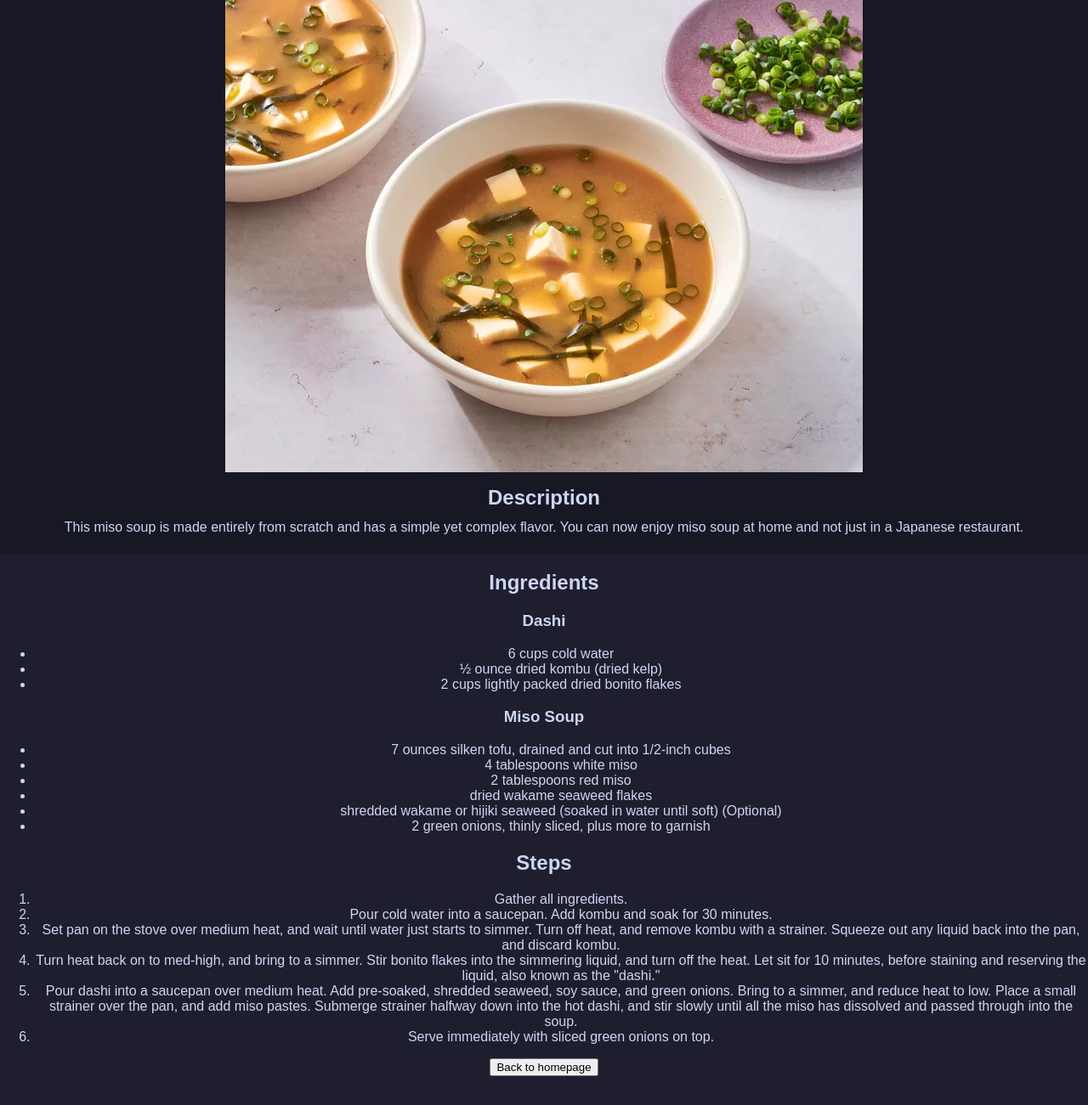
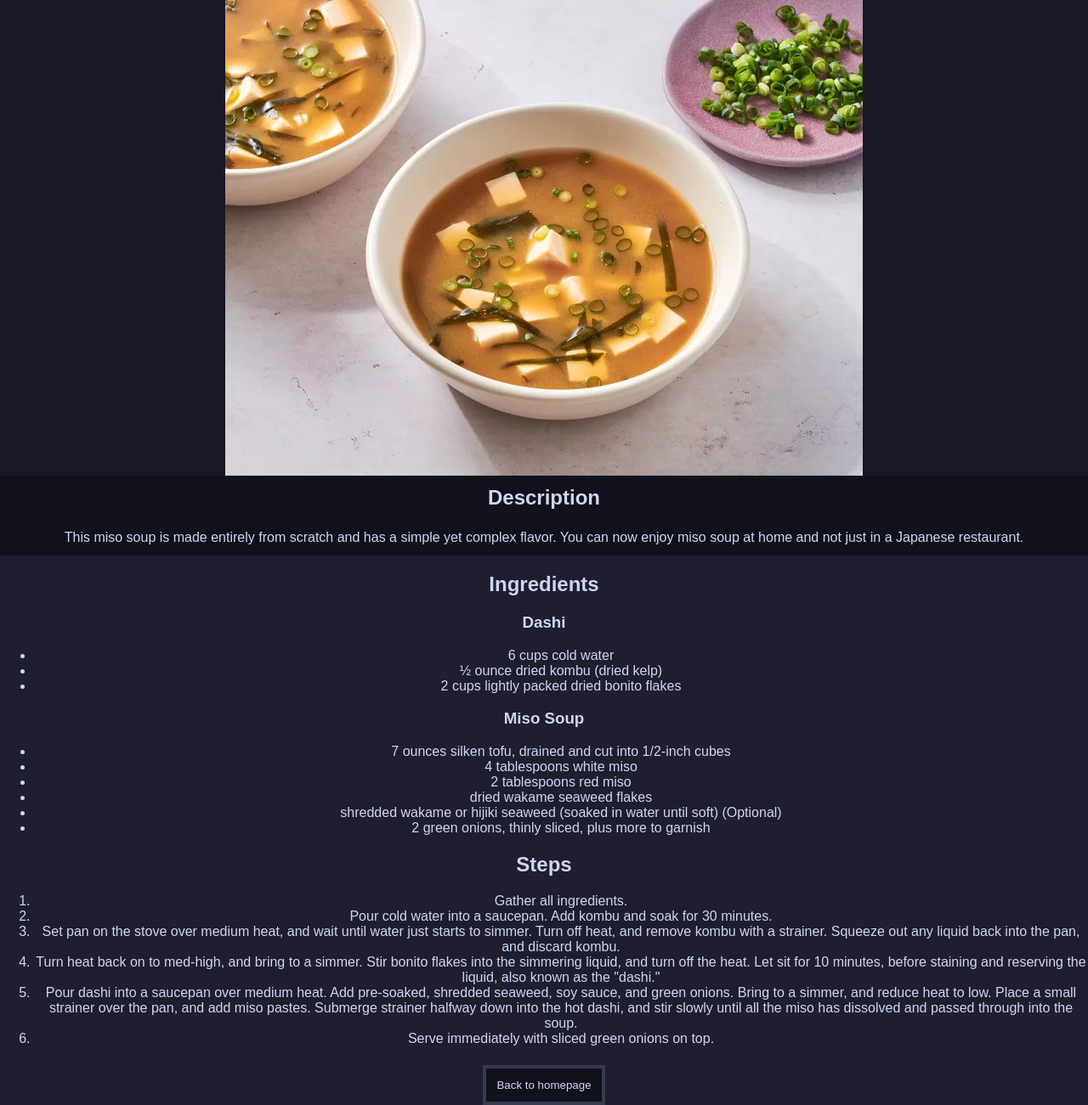
Before and after one commit to im-aru/top-recipes, a plain HTML site: page recipes/miso-soup.html in a window 1280 px wide. Shown: the part 69-1370 px from the top of the page at 85% size. Before the commit the page ends 1336 px from the top, so only its background shows below. Drawn offline with Linux system fonts and the light colour scheme.

Commit message:
Updated CSS with new styling
New styling for a more sleek appearance using catppuccin's macchiato color palette.

```diff
--- a/style.css
+++ b/style.css
@@ -6,35 +6,47 @@ body {
     margin: 0px 0px;
 }
 
+div.intro p,
+div.intro h2,
 div.intro h1 {
-    font-size: 36px;
     margin-bottom: 0px;
     margin-top: 0px;
     background-color: #11111b;
     width: 100%;
-    padding-top: 10px;
-    padding-bottom: 10px;
+    padding-top: 12px;
+    padding-bottom: 12px;
+}
 
+div.intro h1 {
+    font-size: 36px;
 }
 
 div.intro img{
-    width: auto;
+    display: block;
+    width: fit-content;
     height: auto;
-}
-div.intro * {
-    padding: 0px;
-    margin-top: 0px;
-    margin-bottom: 12px;
+    margin: auto;
+    margin-bottom: 0px;
+    padding-bottom: 0px
 }
 
-div.intro {
-    margin: 0px;
-    background-color: #181825;
-    width: 100%;
-    height: 100%;
-    padding-bottom: 10px;
-}
+div.intro { background-color: #181825; }
 
 div.intro.homepage {
     padding-bottom: 0px;
 }
+
+button {
+    padding-top: 12px;
+    padding-bottom: 12px;
+    padding-left: 12px;
+    padding-right: 12px;
+    background-color: #11111b;
+    color: #cdd6f4;
+    border: 4px solid #363a4f;
+    margin-top: 6px;
+}
+
+button.homepage {
+    font-size: 24px;
+}
```
